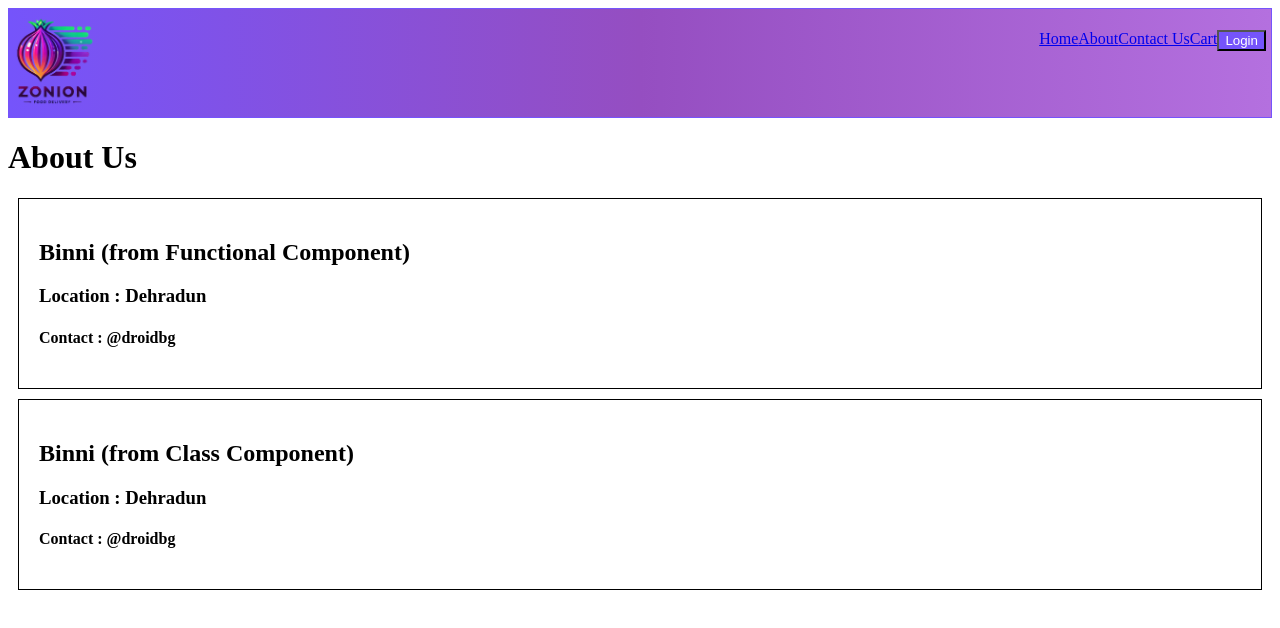
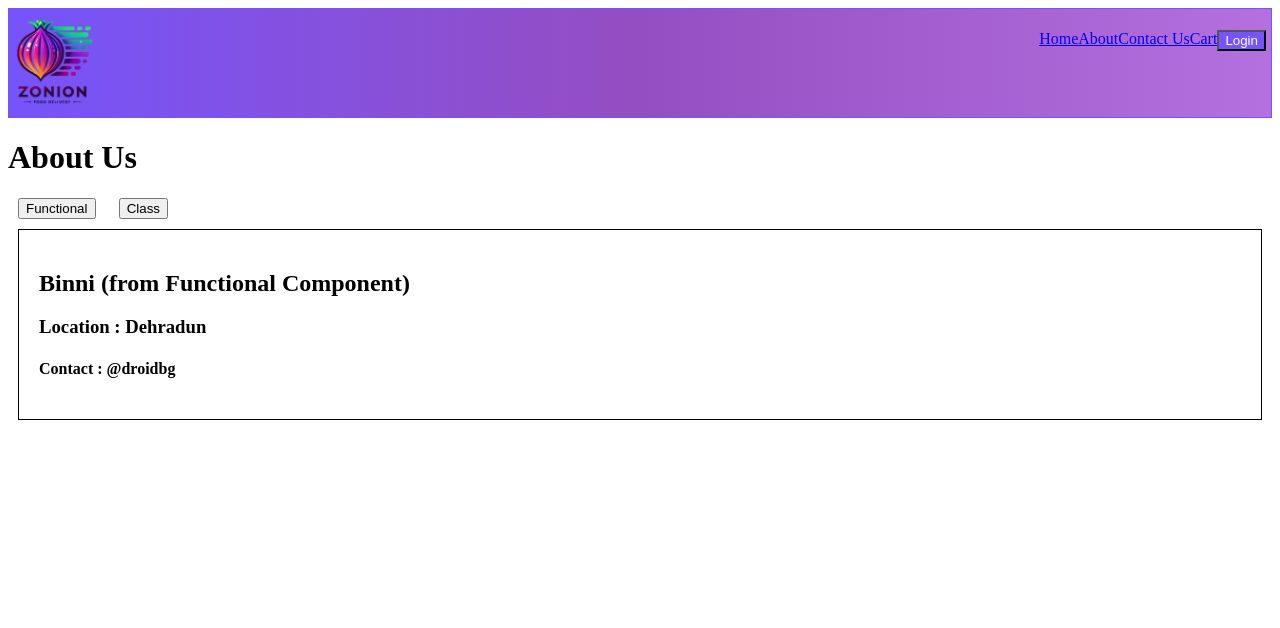
Before and after one commit to droidbg/FoodPeek, a React (Vite) app: page /about in a window 1280 px wide. Shown: the top 628 px of the page. Built offline with nearby package versions, Linux system fonts and the light colour scheme.

Commit message:
add. button for showing class based or functional based component

```diff
--- a/src/App.css
+++ b/src/App.css
@@ -102,3 +102,10 @@
   padding: 20px;
   margin: 10px;
 }
+
+.component-buttons {
+  justify-content: space-between;
+  display: flex;
+  width: 150px;
+  margin: 10px;
+}
--- a/src/components/About.js
+++ b/src/components/About.js
@@ -1,13 +1,34 @@
 import User from "./User";
 import UserCard from "./UserCard";
+import { useState } from "react";
 
 const About = () => {
+  const [isClassComp, setIsClassComp] = useState(false);
+
   return (
     <div className="about-page">
       <h1>About Us</h1>
-
-      <User name="Binni (from Functional Component)" age={1} />
-      <UserCard name="Binni (from Class Component)" />
+      <div className="component-buttons">
+        <button
+          onClick={() => {
+            setIsClassComp(false);
+          }}
+        >
+          Functional
+        </button>
+        <button
+          onClick={() => {
+            setIsClassComp(true);
+          }}
+        >
+          Class
+        </button>
+      </div>
+      {isClassComp ? (
+        <UserCard name="Binni (from Class Component)" />
+      ) : (
+        <User name="Binni (from Functional Component)" age={1} />
+      )}
     </div>
   );
 };
```
